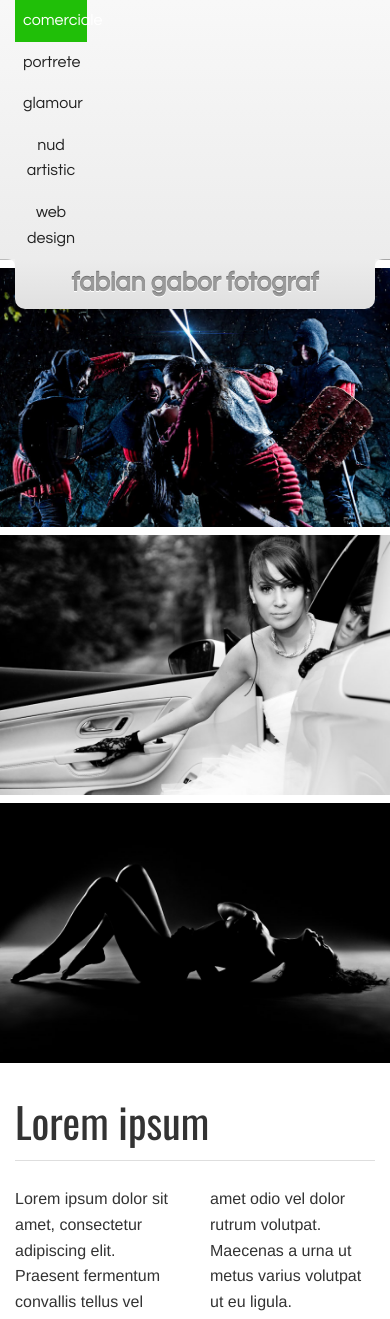
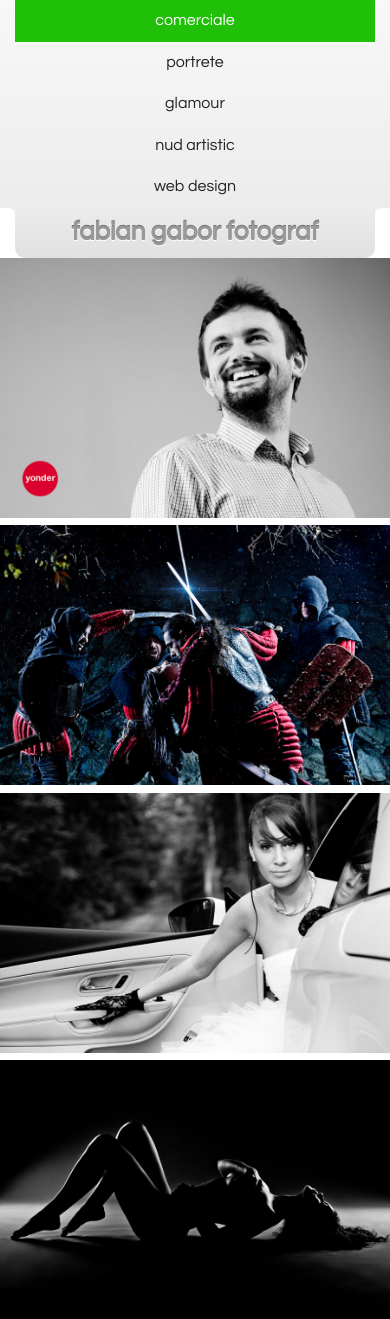
Before and after one commit to FabianGabor/clean-portfolio, a PHP site: page / in a window 390 px wide. Shown: the top 1319 px of the page. Run offline with PHP 8.4, Linux system fonts and the light colour scheme; some libraries are stand-ins or nearby versions.

Commit message:
Mobile nav halfway done

```diff
--- a/index.html
+++ b/index.html
@@ -83,7 +83,7 @@
 <div class="row">
 	<div class="ten columns centered text-center">
 		<nav>
-			<ul class="block-grid five-up nav-bar">
+			<ul class="block-grid mobile five-up nav-bar">
 				<li class="active"><a href="#">comerciale</a></li>
 				<li><a href="#">portrete</a></li>
 				<li><a href="#">glamour</a></li>
@@ -95,7 +95,7 @@
 </div>
 </div>
 
-<div class="row">
+<div id="title" class="row">
 	<div class="six columns centered">
 		<h1 class="h2">fabian gabor fotograf</h1>
 	</div>
@@ -179,8 +179,9 @@
 </div>
 
 <!-- Remove this 2 when done -->
+
+<script src="https://ajax.googleapis.com/ajax/libs/jquery/1.8.2/jquery.min.js"></script>
 <!--
-<script src="https://ajax.googleapis.com/ajax/libs/jquery/1.8.2/jquery.min.js"></script>
 <script src="javascripts/jquery.foundation.orbit.js"></script>
 -->
 
@@ -207,12 +208,14 @@ window.onload = function() {
 
 	$.responsive = function () {
 		if ( ($("#featured img").height()) > $(window).height() ) {
-			$(".orbit-wrapper").css("top", $(".gradient").height() );
+			$(".orbit-wrapper").css("marginTop", -$(".gradient").height() - 7 );
 			$(".orbit-wrapper").height( $(window).height() - $(".gradient").height() );
-			$(".orbit-wrapper").css("marginBottom", $(".gradient").height() );
+			//$(".orbit-wrapper").css("marginBottom", $(".gradient").height() );
 			$(".orbit-slide").css("marginTop", ($ (".orbit-wrapper").height()-$(".orbit-slide").height() ) / 2 - $(".gradient").height() );
 		} else {
 			$(".orbit-wrapper").height ( "inherit" );
+			$(".orbit-wrapper").css("marginTop", -$("#title").height() );
+			$(".orbit-slide").css("marginTop", 0 );
 		}
 	};
 
--- a/stylesheets/foundation.css
+++ b/stylesheets/foundation.css
@@ -48,7 +48,7 @@ body {
 }
 
 header {
-	position: absolute;
+	position: relative;
 	left: 0;
 	width: 100%;
 	z-index: 9999;
```
